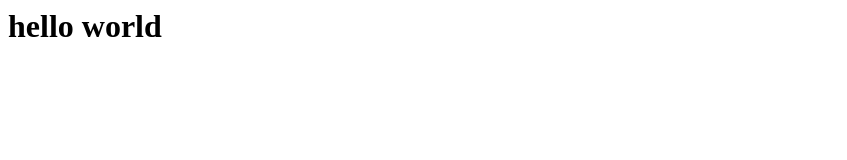
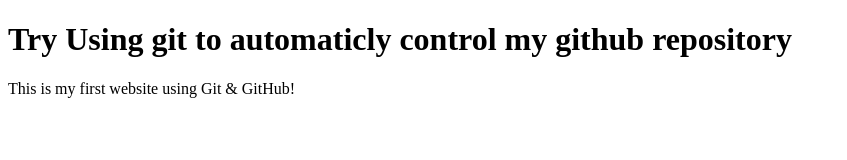
Before and after one commit to farcostama/my-website, a plain HTML site: page index.html in a window 1280 px wide. Shown: the whole page, without its empty margins (0-847 px from the left). Drawn offline with Linux system fonts and the light colour scheme.

Commit message:
Initial commit: editing index.html

```diff
--- a/index.html
+++ b/index.html
@@ -1 +1,12 @@
-<h1>hello world</h1>
+<!DOCTYPE html>
+<html lang="en">
+  <head>
+    <meta charset="UTF-8" />
+    <meta name="viewport" content="width=device-width, initial-scale=1.0" />
+    <title>My-Website</title>
+  </head>
+  <body>
+    <h1>Try Using git to automaticly control my github repository</h1>
+    <p>This is my first website using Git & GitHub!</p>
+  </body>
+</html>
```
